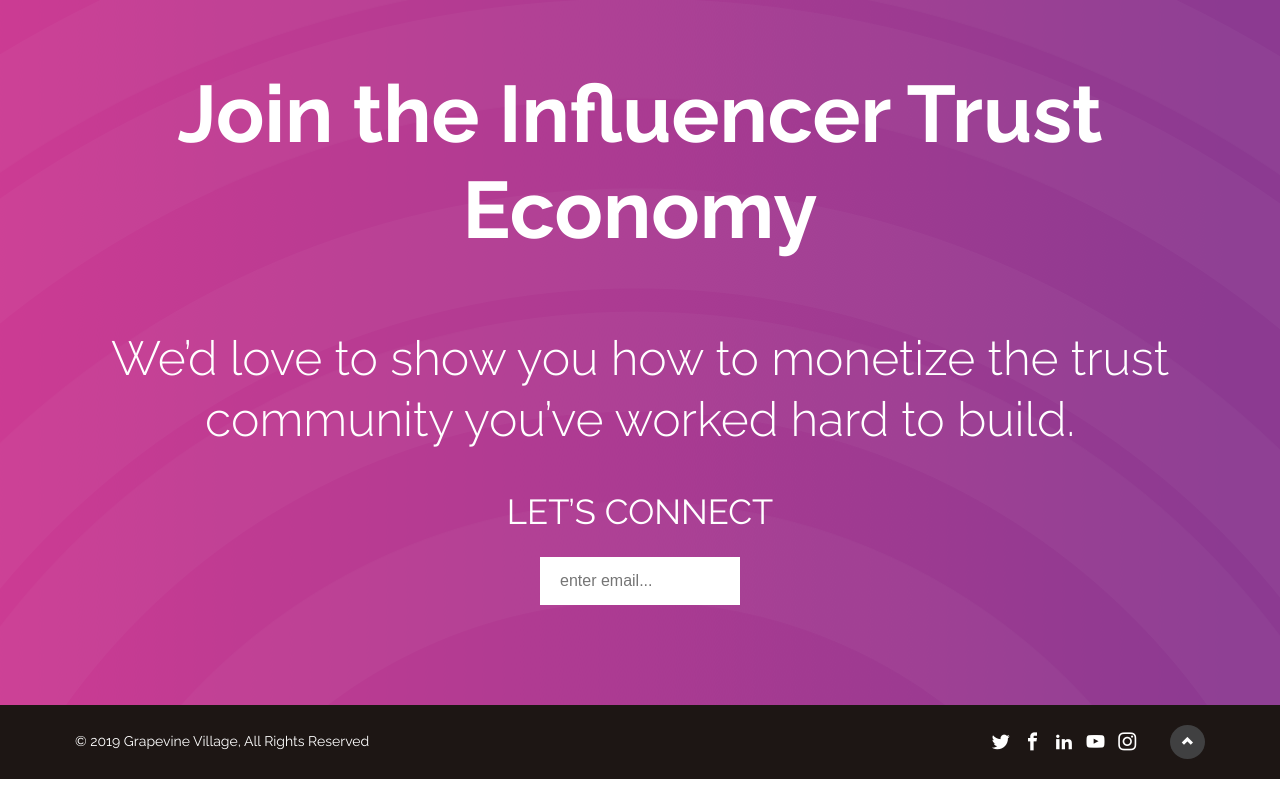
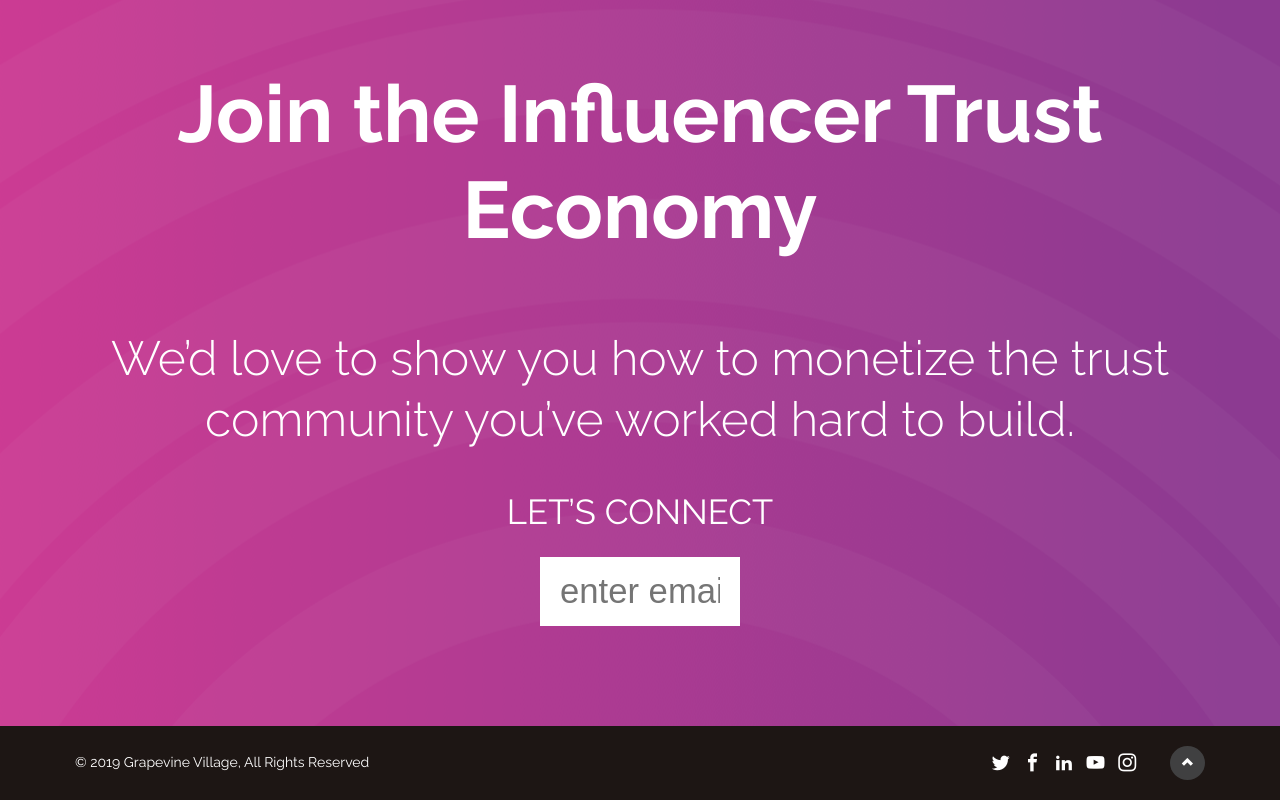
Before and after one commit to Vadx/test-village, a plain HTML site: page index.html in a window 1280 px wide. Shown: the part 2581-3381 px from the top of the page. Before the commit the page ends 3360 px from the top, so only its background shows below. Drawn offline with Linux system fonts and the light colour scheme; files whose address does not match are found by name.

Commit message:
fix form

```diff
--- a/assets/main.css
+++ b/assets/main.css
@@ -460,7 +460,7 @@ a.btn-connect:hover {
   margin: auto;
   border: none;
   font-weight: 300;
-  font-size: 16px;
+  font-size: 26pt;
 }
 
 @media only screen and (min-width: 980px) and (max-width: 1024px){
```
